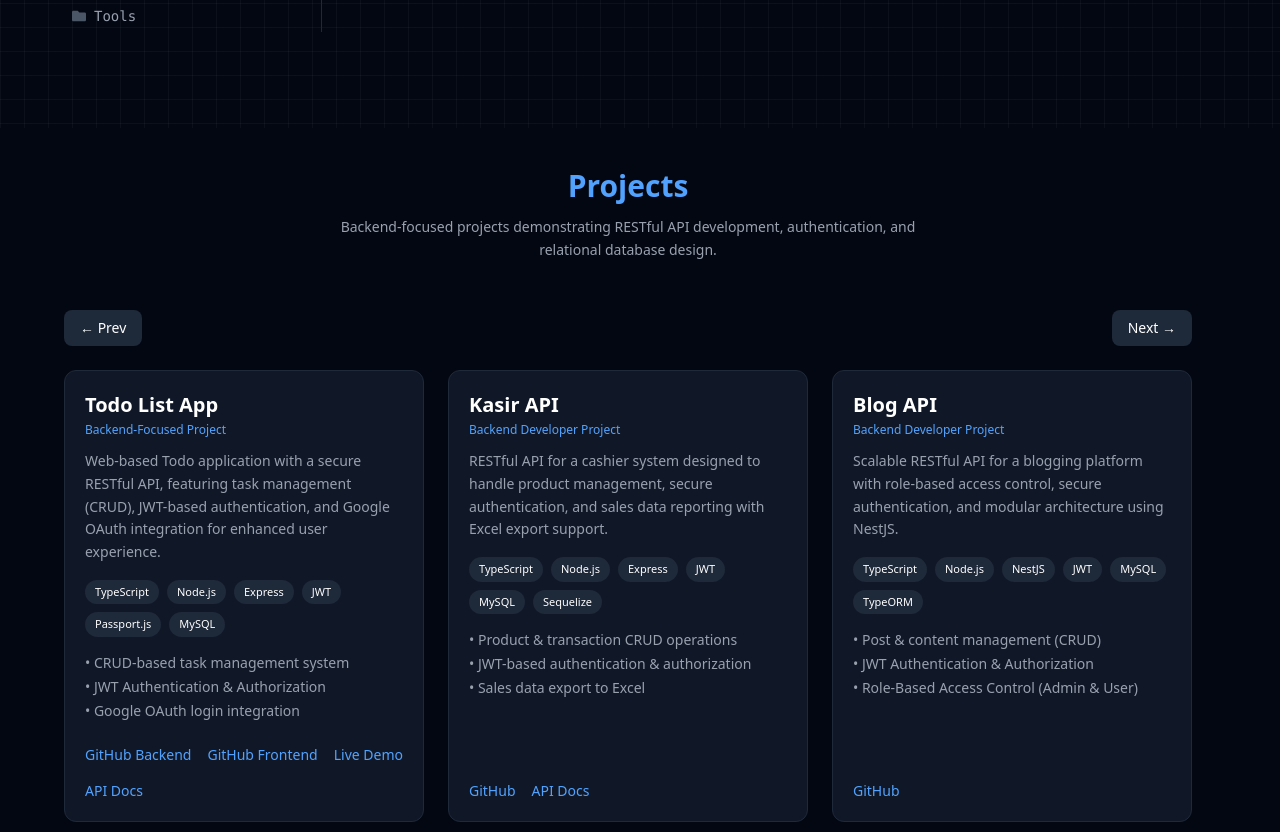
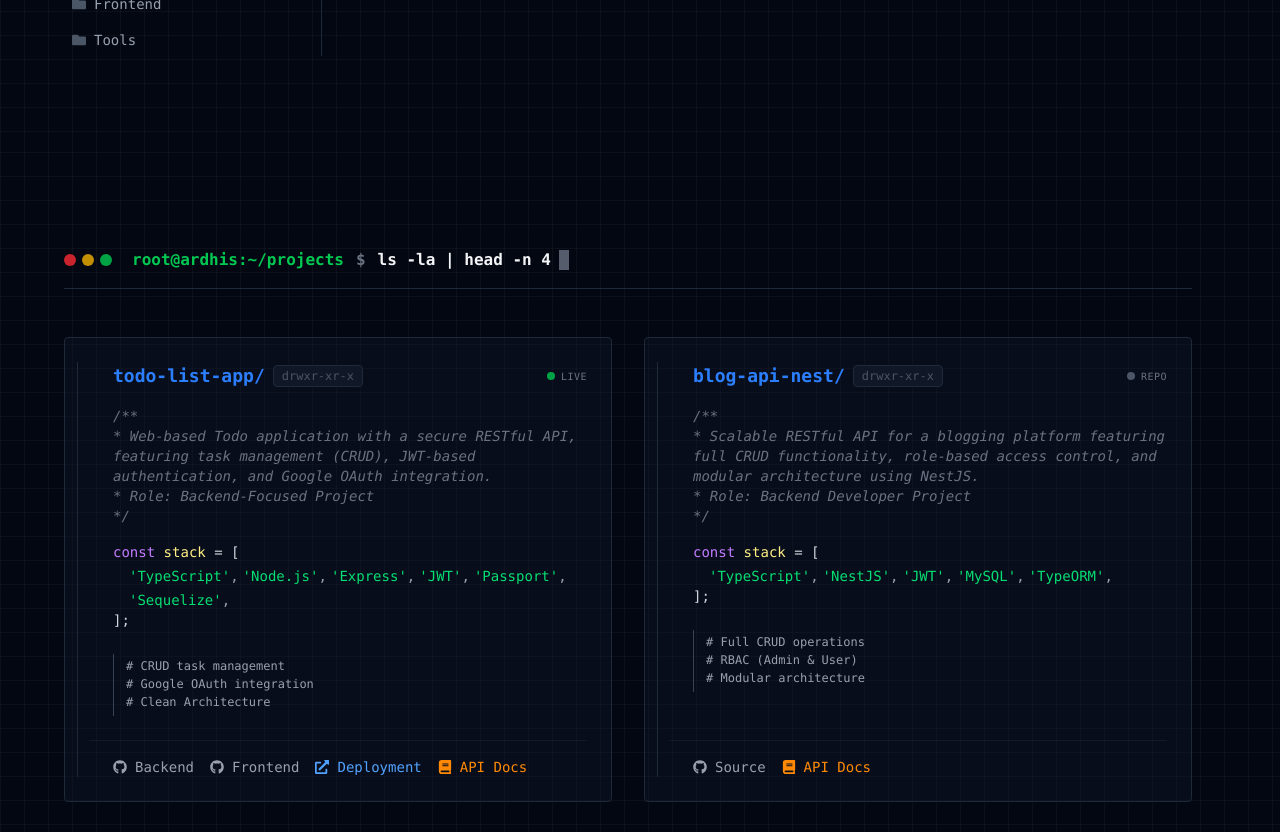
Before and after one commit to ardhisparahita/portfolio, a React (Vite) app: page / in a window 1280 px wide. Shown: the part 1960-2792 px from the top of the page. Built offline with nearby package versions, Linux system fonts and the light colour scheme.

Commit message:
style: change style to backend

```diff
--- a/src/Pages/About.tsx
+++ b/src/Pages/About.tsx
@@ -9,7 +9,7 @@ const About: React.FC = () => {
       <div className="absolute inset-0 bg-[linear-gradient(to_right,#80808012_1px,transparent_1px),linear-gradient(to_bottom,#80808012_1px,transparent_1px)] bg-size-[24px_24px]"></div>
 
       <div className="max-w-6xl mx-auto w-full px-6 xl:pl-0 xl:pr-6 relative z-10">
-        <div className="mb-10 flex items-center gap-3 text-sm md:text-base font-bold border-b border-gray-800 pb-4">
+        <div className="mb-12 flex items-center gap-3 text-sm md:text-base font-bold border-b border-gray-800 pb-4">
           <div className="flex gap-1.5 mr-2">
             <div className="w-3 h-3 rounded-full bg-red-500/80"></div>
             <div className="w-3 h-3 rounded-full bg-yellow-500/80"></div>
--- a/src/Pages/Project.tsx
+++ b/src/Pages/Project.tsx
@@ -1,29 +1,40 @@
 import React, { useState } from "react";
+import {
+  FaExternalLinkAlt,
+  FaGithub,
+  FaBook,
+  FaChevronDown,
+  FaChevronUp,
+} from "react-icons/fa";
 
-const projects = [
+interface GithubLinks {
+  backend?: string;
+  frontend?: string;
+  [key: string]: string | undefined;
+}
+
+interface Project {
+  title: string;
+  role: string;
+  description: string;
+  tech: string[];
+  highlights: string[];
+  github: string | GithubLinks;
+  demo: string | null;
+  apiDocs: string | null;
+}
+
+const projects: Project[] = [
   {
-    title: "Todo List App",
+    title: "todo-list-app",
     role: "Backend-Focused Project",
     description:
-      "Web-based Todo application with a secure RESTful API, featuring task management (CRUD), JWT-based authentication, and Google OAuth integration for enhanced user experience.",
-    tech: [
-      "TypeScript",
-      "Node.js",
-      "Express",
-      "JWT",
-      "Passport.js",
-      "MySQL",
-      "Sequelize",
-      "React",
-      "Vite",
-      "Tailwind CSS",
-    ],
+      "Web-based Todo application with a secure RESTful API, featuring task management (CRUD), JWT-based authentication, and Google OAuth integration.",
+    tech: ["TypeScript", "Node.js", "Express", "JWT", "Passport", "Sequelize"],
     highlights: [
-      "CRUD-based task management system",
-      "JWT Authentication & Authorization",
-      "Google OAuth login integration",
-      "Clean Architecture RESTful API",
-      "Relational database design",
+      "CRUD task management",
+      "Google OAuth integration",
+      "Clean Architecture",
     ],
     github: {
       backend: "https://github.com/ardhisparahita/todo-backend",
@@ -33,14 +44,28 @@ const projects = [
     apiDocs: "https://todo-api-docs.vercel.app",
   },
   {
-    title: "Kasir API",
+    title: "blog-api-nest",
+    role: "Backend Developer Project",
+    description:
+      "Scalable RESTful API for a blogging platform featuring full CRUD functionality, role-based access control, and modular architecture using NestJS.",
+    tech: ["TypeScript", "NestJS", "JWT", "MySQL", "TypeORM"],
+    highlights: [
+      "Full CRUD operations",
+      "RBAC (Admin & User)",
+      "Modular architecture",
+    ],
+    github: "https://github.com/ardhisparahita/blog-nest",
+    demo: null,
+    apiDocs: "https://risol-api-docs.vercel.app",
+  },
+  {
+    title: "kasir-api",
     role: "Backend Developer Project",
     description:
       "RESTful API for a cashier system designed to handle product management, secure authentication, and sales data reporting with Excel export support.",
     tech: ["TypeScript", "Node.js", "Express", "JWT", "MySQL", "Sequelize"],
     highlights: [
-      "Product & transaction CRUD operations",
-      "JWT-based authentication & authorization",
+      "Product & transaction CRUD",
       "Sales data export to Excel",
       "Relational database schema",
     ],
@@ -49,150 +74,176 @@ const projects = [
     apiDocs: "https://risol-api-docs.vercel.app",
   },
   {
-    title: "Blog API",
-    role: "Backend Developer Project",
-    description:
-      "Scalable RESTful API for a blogging platform with role-based access control, secure authentication, and modular architecture using NestJS.",
-    tech: ["TypeScript", "Node.js", "NestJS", "JWT", "MySQL", "TypeORM"],
-    highlights: [
-      "Post & content management (CRUD)",
-      "JWT Authentication & Authorization",
-      "Role-Based Access Control (Admin & User)",
-      "Modular & scalable architecture",
-    ],
-    github: "https://github.com/ardhisparahita/blog-nest",
-    demo: null,
-    apiDocs: null,
-  },
-  {
-    title: "SIM Sekolah",
+    title: "sim-sekolah api",
     role: "Backend Developer Project",
     description:
       "RESTful API for a school management system supporting multi-role access, academic data management, and secure authentication.",
     tech: ["TypeScript", "Node.js", "Express", "JWT", "MySQL", "Sequelize"],
     highlights: [
-      "Student, teacher, and class management",
-      "JWT-based authentication system",
-      "Role-Based Access Control (Admin, Teacher, Student)",
-      "Clean Architecture RESTful API",
+      "Multi-role access",
+      "Academic data management",
+      "Clean Architecture",
     ],
     github: "https://github.com/ardhisparahita/SIM-SEKOLAH/",
+    demo: null,
+    apiDocs: null,
+  },
+  {
+    title: "ecommerce-microservice",
+    role: "Backend Architect",
+    description:
+      "Microservice architecture for ecommerce platform using RabbitMQ.",
+    tech: ["Go", "RabbitMQ", "Redis", "Docker"],
+    highlights: [
+      "Event-driven architecture",
+      "High scalability",
+      "Containerized",
+    ],
+    github: "#",
     demo: null,
     apiDocs: null,
   },
 ];
 
 const Projects: React.FC = () => {
-  const [currentIndex, setCurrentIndex] = useState(0);
+  const INITIAL_LIMIT = 4;
+  const [visibleCount, setVisibleCount] = useState(INITIAL_LIMIT);
 
-  const step = 3;
-  const total = projects.length;
-  const visibleProjects = projects.slice(currentIndex, currentIndex + step);
+  const visibleProjects = projects.slice(0, visibleCount);
+  const isAllVisible = visibleCount >= projects.length;
 
-  const nextSlide = () =>
-    setCurrentIndex((prev) => (prev + step >= total ? 0 : prev + step));
+  const terminalCountDisplay = Math.min(visibleCount, projects.length);
 
-  const prevSlide = () =>
-    setCurrentIndex((prev) =>
-      prev - step < 0 ? Math.max(total - step, 0) : prev - step
-    );
+  const handleShowMore = () => {
+    setVisibleCount((prev) => prev + 2);
+  };
+
+  const handleShowLess = () => {
+    setVisibleCount(INITIAL_LIMIT);
+
+    const section = document.getElementById("projects");
+
+    if (section) {
+      const yOffset = -100;
+      const y = section.getBoundingClientRect().top + window.scrollY + yOffset;
+
+      window.scrollTo({ top: y, behavior: "smooth" });
+    }
+  };
 
   return (
     <section
       id="projects"
-      className="
-        min-h-screen bg-gray-950 text-white
-        pt-10 pb-24
-      "
+      className="bg-gray-950 text-gray-300 font-mono py-24 relative overflow-hidden"
     >
-      <div className="max-w-6xl mx-auto w-full px-6 xl:pl-0 xl:pr-6">
-        <div className="text-center mb-12">
-          <h2 className="text-3xl font-bold text-blue-400 mb-3">Projects</h2>
-          <p className="text-gray-400 max-w-xl mx-auto text-sm leading-relaxed">
-            Backend-focused projects demonstrating RESTful API development,
-            authentication, and relational database design.
-          </p>
+      <div className="absolute inset-0 bg-[linear-gradient(to_right,#80808012_1px,transparent_1px),linear-gradient(to_bottom,#80808012_1px,transparent_1px)] bg-size-[24px_24px]"></div>
+
+      <div className="max-w-6xl mx-auto w-full px-6 xl:pl-0 xl:pr-6 relative z-10">
+        <div className="mb-12 flex items-center gap-3 text-sm md:text-base font-bold border-b border-gray-800 pb-4">
+          <div className="flex gap-1.5 mr-2">
+            <div className="w-3 h-3 rounded-full bg-red-500/80"></div>
+            <div className="w-3 h-3 rounded-full bg-yellow-500/80"></div>
+            <div className="w-3 h-3 rounded-full bg-green-500/80"></div>
           </div>
 
-        <div className="flex justify-between mb-6">
-          <button
-            onClick={prevSlide}
-            className="px-4 py-2 rounded-lg bg-gray-800 hover:bg-gray-700 transition text-sm"
-          >
-            ← Prev
-          </button>
-          <button
-            onClick={nextSlide}
-            className="px-4 py-2 rounded-lg bg-gray-800 hover:bg-gray-700 transition text-sm"
-          >
-            Next →
-          </button>
+          <span className="text-green-500">root@ardhis:~/projects</span>
+          <span className="text-gray-500">$</span>
+
+          <div className="flex items-center">
+            <span className="text-gray-100">
+              ls -la | head -n {terminalCountDisplay}
+            </span>
+            <span className="w-2.5 h-5 bg-gray-500 animate-pulse ml-2 block"></span>
+          </div>
         </div>
 
-        <div className="grid md:grid-cols-3 gap-6">
+        <div className="grid grid-cols-1 md:grid-cols-2 gap-8 mb-12">
           {visibleProjects.map((project, index) => (
             <div
               key={index}
-              className="bg-gray-900 border border-gray-800 rounded-xl p-5
-                      hover:border-blue-500 transition-all duration-300
-                      flex flex-col h-full"
+              className="group bg-gray-900/40 border border-gray-800 rounded p-6 hover:border-blue-500/50 hover:bg-gray-900/80 transition-all duration-300 relative flex flex-col"
             >
-              <div className="mb-3">
-                <h3 className="text-xl font-semibold leading-snug">
-                  {project.title}
-                </h3>
-                <p className="text-xs text-blue-400 mt-1">{project.role}</p>
+              <div className="absolute left-3 top-6 bottom-6 w-px bg-gray-800 hidden sm:block"></div>
+
+              <div className="sm:pl-6 flex-1">
+                <div className="flex items-center justify-between mb-4">
+                  <div className="flex items-center gap-2">
+                    <span className="text-blue-500 font-bold text-lg truncate max-w-[180px]">
+                      {project.title}/
+                    </span>
+                    <span className="text-xs text-gray-600 bg-gray-900 px-2 py-0.5 rounded border border-gray-800 hidden sm:inline-block">
+                      drwxr-xr-x
+                    </span>
+                  </div>
+                  <div className="flex items-center gap-1.5 text-[10px] uppercase tracking-wider text-gray-500 shrink-0">
+                    <span
+                      className={`w-2 h-2 rounded-full ${
+                        project.demo
+                          ? "bg-green-500 animate-pulse"
+                          : "bg-gray-600"
+                      }`}
+                    ></span>
+                    {project.demo ? "Live" : "Repo"}
+                  </div>
                 </div>
 
-              <p className="text-gray-400 text-sm leading-relaxed mb-4">
-                {project.description}
-              </p>
+                <div className="text-gray-500 text-sm mb-4 italic">
+                  {`/**`} <br />
+                  {` * ${project.description}`} <br />
+                  {` * Role: ${project.role}`} <br />
+                  {` */`}
+                </div>
 
-              <div className="flex flex-wrap gap-2 mb-4">
-                {project.tech.slice(0, 6).map((tech, i) => (
-                  <span
-                    key={i}
-                    className="text-[11px] bg-gray-800 px-2.5 py-1 rounded-full"
-                  >
-                    {tech}
+                <div className="mb-6 text-sm">
+                  <span className="text-purple-400">const</span>{" "}
+                  <span className="text-yellow-200">stack</span> = [
+                  <div className="pl-4 flex flex-wrap gap-1 mt-1">
+                    {project.tech.map((t, i) => (
+                      <span key={i} className="text-green-400">
+                        '{t}'<span className="text-gray-400">,</span>
                       </span>
                     ))}
                   </div>
+                  ];
+                </div>
 
-              <ul className="text-gray-400 text-sm space-y-1 mb-6">
-                {project.highlights.slice(0, 3).map((item, i) => (
-                  <li key={i}>• {item}</li>
+                <div className="mb-6 text-xs text-gray-400 border-l border-gray-700 pl-3 py-1">
+                  {project.highlights.map((h, i) => (
+                    <div key={i} className="mb-0.5">
+                      # {h}
+                    </div>
                   ))}
-              </ul>
+                </div>
+              </div>
 
-              <div className="mt-auto flex flex-wrap gap-4 text-sm font-medium">
-                {project.github && typeof project.github === "object" ? (
+              <div className="sm:pl-6 flex flex-wrap gap-4 pt-4 border-t border-gray-800/50 mt-auto">
+                {typeof project.github === "object" ? (
                   <>
                     <a
                       href={project.github.backend}
                       target="_blank"
-                      rel="noopener noreferrer"
-                      className="text-blue-400 hover:underline"
+                      rel="noreferrer"
+                      className="flex items-center gap-2 text-sm text-gray-400 hover:text-white transition-colors"
                     >
-                      GitHub Backend
+                      <FaGithub /> Backend
                     </a>
                     <a
                       href={project.github.frontend}
                       target="_blank"
-                      rel="noopener noreferrer"
-                      className="text-blue-400 hover:underline"
+                      rel="noreferrer"
+                      className="flex items-center gap-2 text-sm text-gray-400 hover:text-white transition-colors"
                     >
-                      GitHub Frontend
+                      <FaGithub /> Frontend
                     </a>
                   </>
                 ) : (
                   <a
-                    href={project.github as string}
+                    href={project.github}
                     target="_blank"
-                    rel="noopener noreferrer"
-                    className="text-blue-400 hover:underline"
+                    rel="noreferrer"
+                    className="flex items-center gap-2 text-sm text-gray-400 hover:text-white transition-colors"
                   >
-                    GitHub
+                    <FaGithub /> Source
                   </a>
                 )}
 
@@ -200,10 +251,10 @@ const Projects: React.FC = () => {
                   <a
                     href={project.demo}
                     target="_blank"
-                    rel="noopener noreferrer"
-                    className="text-blue-400 hover:underline"
+                    rel="noreferrer"
+                    className="flex items-center gap-2 text-sm text-blue-400 hover:text-blue-300 transition-colors"
                   >
-                    Live Demo
+                    <FaExternalLinkAlt /> Deployment
                   </a>
                 )}
 
@@ -211,15 +262,39 @@ const Projects: React.FC = () => {
                   <a
                     href={project.apiDocs}
                     target="_blank"
-                    rel="noopener noreferrer"
-                    className="text-blue-400 hover:underline"
+                    rel="noreferrer"
+                    className="flex items-center gap-2 text-sm text-orange-400 hover:text-orange-300 transition-colors"
                   >
-                    API Docs
+                    <FaBook /> API Docs
                   </a>
                 )}
               </div>
             </div>
           ))}
+        </div>
+
+        <div className="flex justify-center">
+          {!isAllVisible ? (
+            <button
+              onClick={handleShowMore}
+              className="group flex items-center gap-2 px-6 py-3 bg-gray-900 border border-gray-700 rounded text-green-500 font-mono hover:bg-gray-800 hover:border-green-500/50 transition-all duration-300"
+            >
+              <span className="text-gray-500">$</span>
+              <span>./load_more_projects.sh</span>
+              <FaChevronDown className="text-xs group-hover:translate-y-1 transition-transform" />
+            </button>
+          ) : (
+            projects.length > INITIAL_LIMIT && (
+              <button
+                onClick={handleShowLess}
+                className="group flex items-center gap-2 px-6 py-3 bg-gray-900 border border-gray-700 rounded text-yellow-500 font-mono hover:bg-gray-800 hover:border-yellow-500/50 transition-all duration-300"
+              >
+                <span className="text-gray-500">$</span>
+                <span>cd ..</span>
+                <FaChevronUp className="text-xs group-hover:-translate-y-1 transition-transform" />
+              </button>
+            )
+          )}
         </div>
       </div>
     </section>
--- a/src/Pages/TechStack.tsx
+++ b/src/Pages/TechStack.tsx
@@ -207,7 +207,7 @@ const TechStack: React.FC = () => {
       <div className="absolute inset-0 bg-[linear-gradient(to_right,#80808012_1px,transparent_1px),linear-gradient(to_bottom,#80808012_1px,transparent_1px)] bg-size-[24px_24px]"></div>
 
       <div className="max-w-6xl mx-auto w-full px-6 xl:pl-0 xl:pr-6 relative z-10">
-        <div className="mb-8 flex items-center gap-3 text-sm md:text-base font-bold border-b border-gray-800 pb-4">
+        <div className="mb-12 flex items-center gap-3 text-sm md:text-base font-bold border-b border-gray-800 pb-4">
           <div className="flex gap-1.5 mr-2">
             <div className="w-3 h-3 rounded-full bg-red-500/80"></div>
             <div className="w-3 h-3 rounded-full bg-yellow-500/80"></div>
@@ -216,6 +216,7 @@ const TechStack: React.FC = () => {
           <span className="text-green-500">root@ardhis:~/skills</span>
           <span className="text-gray-500">$</span>
           <span className="text-gray-100">tree -L 2</span>
+          <span className="w-2.5 h-5 bg-gray-500 animate-pulse ml-2 block"></span>
         </div>
 
         <div className="grid grid-cols-1 md:grid-cols-12 gap-8">
```
Lines whose indentation alone changed are shown as unchanged.
